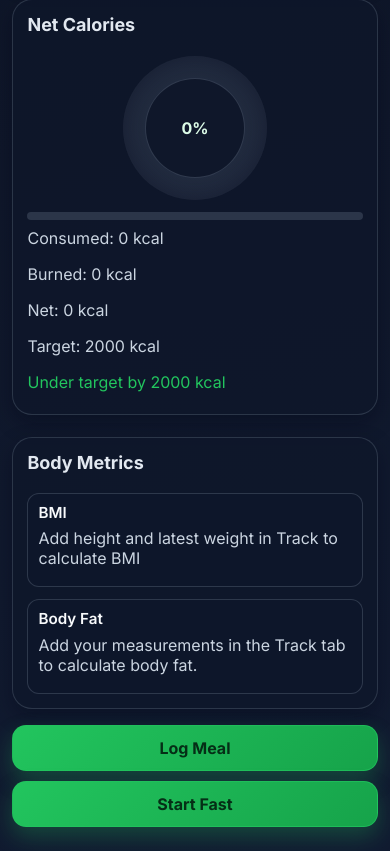
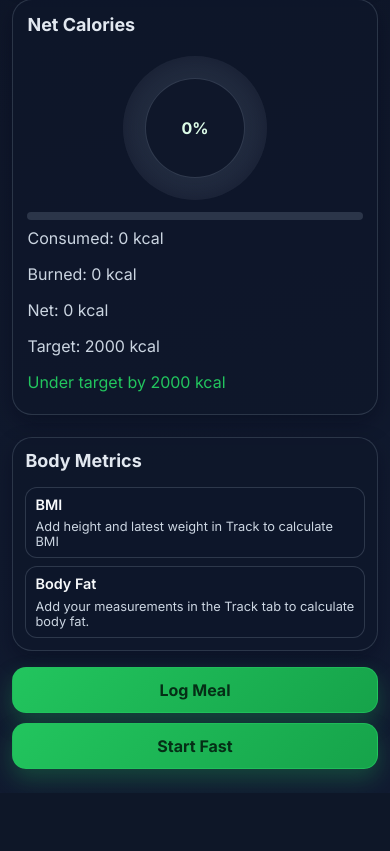
Before and after one commit to badarhayat/Desi-Fitness, a Flask app: page / in a window 390 px wide. Shown: the part 757-1608 px from the top of the page. After the commit the page ends 1545 px from the top, so only its background shows below. Run offline with Flask 3, Linux system fonts and the light colour scheme; the visitor is signed in with stand-in values (Sample User, id 1).

Commit message:
Make body metrics card compact and mobile-friendly

```diff
--- a/static/style.css
+++ b/static/style.css
@@ -375,11 +375,18 @@ td {
 }
 
 .body-metrics-card {
-    gap: 12px;
+    gap: 8px;
+    padding: 12px;
+}
+
+.body-metrics-sections {
+    display: grid;
+    grid-template-columns: 1fr;
+    gap: 8px;
 }
 
 .metric-section {
-    padding: 10px;
+    padding: 8px 9px;
     border: 1px solid rgba(148, 163, 184, 0.24);
     border-radius: 12px;
     background: rgba(15, 23, 42, 0.45);
@@ -395,7 +402,7 @@ td {
 
 .metric-head h3 {
     margin: 0;
-    font-size: 0.95rem;
+    font-size: 0.9rem;
 }
 
 .metric-row {
@@ -404,9 +411,37 @@ td {
     font-size: 0.9rem;
 }
 
+.metric-main {
+    margin: 0;
+    font-size: clamp(1.25rem, 6vw, 1.65rem);
+    font-weight: 800;
+    color: #f8fafc;
+    line-height: 1.15;
+    font-variant-numeric: tabular-nums;
+}
+
+.metric-meta-grid {
+    display: grid;
+    grid-template-columns: 1fr;
+    gap: 3px;
+    margin-top: 4px;
+}
+
+.metric-meta-item {
+    margin: 0;
+    font-size: 0.8rem;
+    color: var(--text-soft);
+}
+
+.metric-note {
+    margin: 2px 0 0;
+    font-size: 0.8rem;
+}
+
 .helper-text {
-    margin-top: 6px;
-    font-size: 0.82rem;
+    margin-top: 4px;
+    font-size: 0.75rem;
+    line-height: 1.3;
 }
 
 .status-badge {
@@ -892,6 +927,10 @@ small {
     .summary-grid {
         grid-template-columns: repeat(3, minmax(0, 1fr));
     }
+
+    .body-metrics-sections {
+        grid-template-columns: repeat(2, minmax(0, 1fr));
+    }
 }
 
 @media (min-width: 1024px) {
--- a/templates/index.html
+++ b/templates/index.html
@@ -59,6 +59,7 @@
     <article class="panel stat-card wide-card body-metrics-card">
         <h2>{{ t("Body Metrics / باڈی میٹرکس") }}</h2>
 
+        <div class="body-metrics-sections">
             <section class="metric-section">
                 <div class="metric-head">
                     <h3>{{ t("BMI / بی ایم آئی") }}</h3>
@@ -67,12 +68,13 @@
                     {% endif %}
                 </div>
                 {% if body_metrics.bmi %}
-            <p class="metric-row"><strong>{{ t("BMI / بی ایم آئی") }}:</strong> {{ "%.1f"|format(body_metrics.bmi.value) }}</p>
-            <p class="metric-row"><strong>{{ t("Category / درجہ") }}:</strong> {{ body_metrics.bmi.category }}</p>
-            <p class="metric-row"><strong>{{ t("Target BMI / ہدف بی ایم آئی") }}:</strong> {{ "%.1f"|format(body_metrics.bmi.target) }}</p>
-            <p class="metric-row"><strong>{{ t("Lose / کم کریں") }}:</strong> {{ "%.1f"|format(body_metrics.bmi.weight_to_lose) }} kg</p>
+                <p class="metric-main">{{ "%.1f"|format(body_metrics.bmi.value) }}</p>
+                <div class="metric-meta-grid">
+                    <p class="metric-meta-item"><strong>{{ t("Target / ہدف") }}</strong> {{ "%.1f"|format(body_metrics.bmi.target) }}</p>
+                    <p class="metric-meta-item"><strong>{{ t("Lose / کم کریں") }}</strong> {{ "%.1f"|format(body_metrics.bmi.weight_to_lose) }} kg</p>
+                </div>
                 {% else %}
-            <p class="muted">{{ t("Add height and latest weight in Track to calculate BMI / BMI کے لئے ٹریک میں قد اور وزن شامل کریں") }}</p>
+                <p class="muted metric-note">{{ t("Add height and latest weight in Track to calculate BMI / BMI کے لئے ٹریک میں قد اور وزن شامل کریں") }}</p>
                 {% endif %}
             </section>
 
@@ -84,15 +86,17 @@
                     {% endif %}
                 </div>
                 {% if body_metrics.body_fat %}
-            <p class="metric-row"><strong>{{ t("Body Fat / جسمانی چربی") }}:</strong> {{ "%.1f"|format(body_metrics.body_fat.value) }}%</p>
-            <p class="metric-row"><strong>{{ t("Category / درجہ") }}:</strong> {{ body_metrics.body_fat.category }}</p>
-            <p class="metric-row"><strong>{{ t("Target / ہدف") }}:</strong> {{ "%.1f"|format(body_metrics.body_fat.target) }}%</p>
-            <p class="metric-row"><strong>{{ t("Lose / کم کریں") }}:</strong> {{ "%.1f"|format(body_metrics.body_fat.weight_to_lose) }} kg</p>
+                <p class="metric-main">{{ "%.1f"|format(body_metrics.body_fat.value) }}%</p>
+                <div class="metric-meta-grid">
+                    <p class="metric-meta-item"><strong>{{ t("Target / ہدف") }}</strong> {{ "%.1f"|format(body_metrics.body_fat.target) }}%</p>
+                    <p class="metric-meta-item"><strong>{{ t("Lose / کم کریں") }}</strong> {{ "%.1f"|format(body_metrics.body_fat.weight_to_lose) }} kg</p>
+                </div>
                 <p class="muted helper-text">{{ t("15% body fat is considered an athletic and healthy target for most men. / 15% باڈی فیٹ زیادہ تر مردوں کے لئے ایتھلیٹک اور صحت مند ہدف سمجھا جاتا ہے۔") }}</p>
                 {% else %}
-            <p class="muted">{{ t(body_metrics.missing_message + " / باڈی فیٹ کے حساب کے لئے ٹریک ٹیب میں اپنی پیمائش شامل کریں۔") }}</p>
+                <p class="muted metric-note">{{ t(body_metrics.missing_message + " / باڈی فیٹ کے حساب کے لئے ٹریک ٹیب میں اپنی پیمائش شامل کریں۔") }}</p>
                 {% endif %}
             </section>
+        </div>
     </article>
 </section>
 
```
Lines whose indentation alone changed are shown as unchanged.
